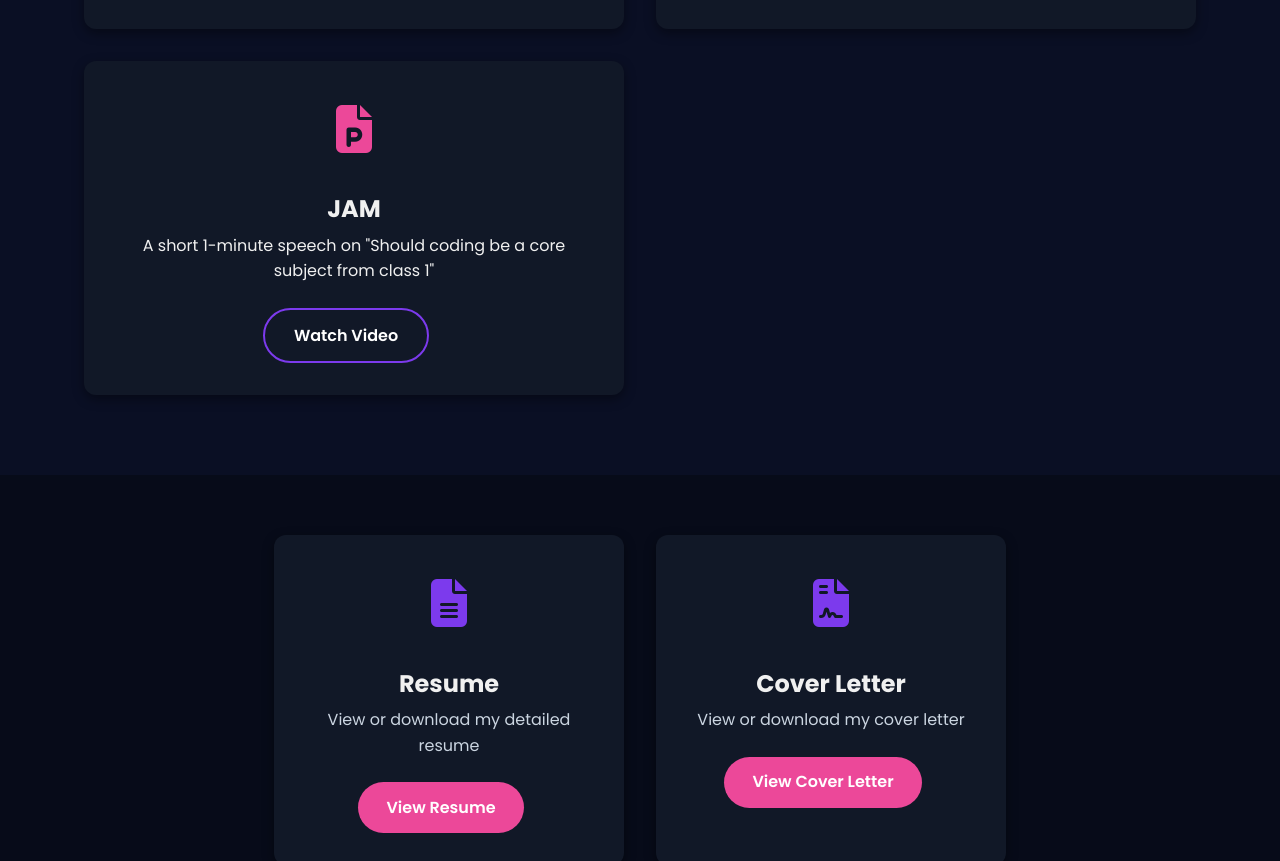
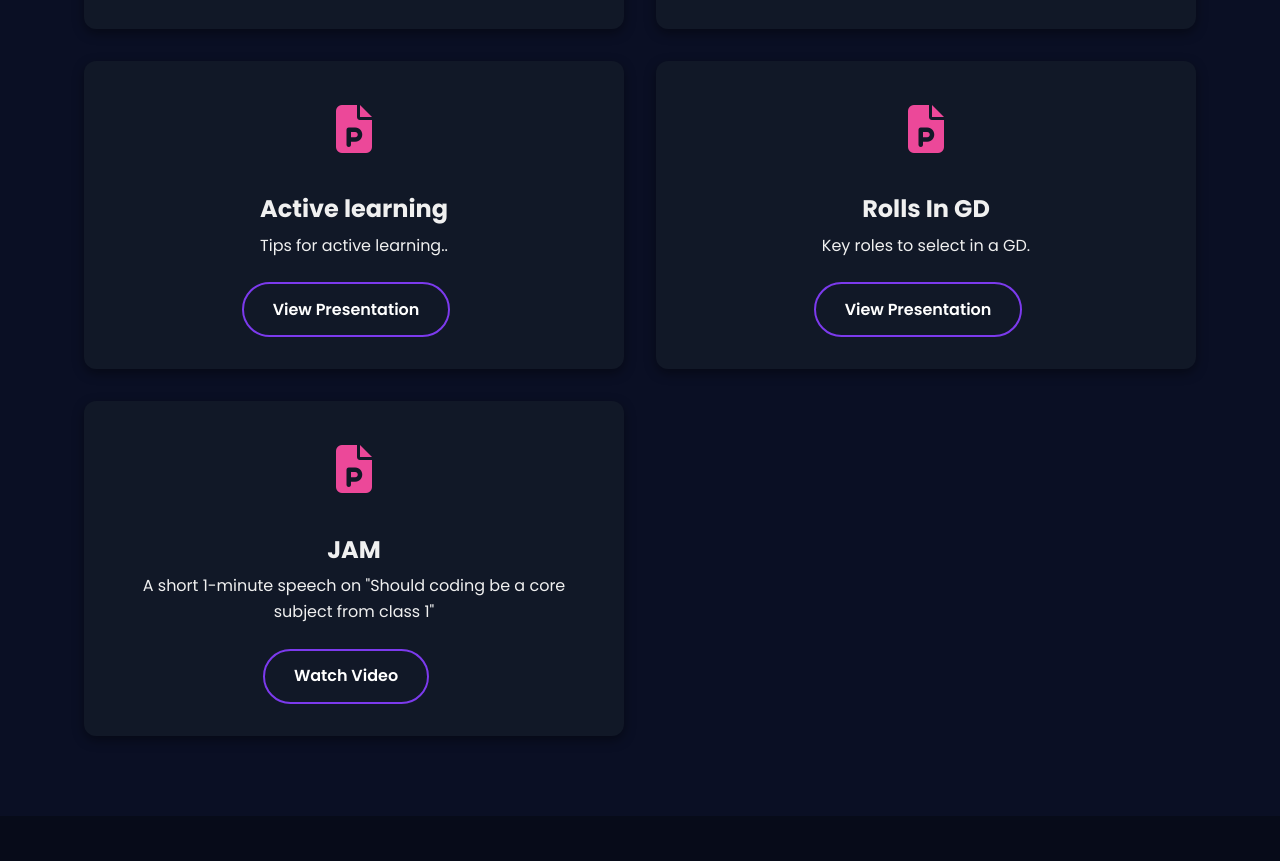
Before and after one commit to vedsaxena6987/E-Folio, a website: page index.html in a window 1280 px wide. Shown: the part 3853-4714 px from the top of the page. Drawn offline with Linux system fonts and the light colour scheme.

Commit message:
active learning/ GD

```diff
--- a/index.html
+++ b/index.html
@@ -321,6 +321,38 @@
   </div>
 </div>
 
+
+<div class="presentation-card" data-ppt="">
+
+  <div class="presentation-details">
+    <div class="presentation-icon">
+      <i class="fas fa-file-powerpoint"></i>
+    </div>
+    <h3>Active learning</h3>
+    <p>Tips for active learning..</p>
+    <div class="presentation-actions">
+
+      <a href="assets/Active learning.pdf" class="btn outline">View Presentation</a>
+    </div>
+  </div>
+</div>
+
+<div class="presentation-card" data-ppt="">
+
+  <div class="presentation-details">
+    <div class="presentation-icon">
+      <i class="fas fa-file-powerpoint"></i>
+    </div>
+    <h3>Rolls In GD</h3>
+    <p>Key roles to select in a GD.</p>
+    <div class="presentation-actions">
+
+      <a href="assets/Rolls in GD.pdf" class="btn outline">View Presentation</a>
+    </div>
+  </div>
+</div>
+
+
 <div class="presentation-card" data-ppt="">
   <div class="presentation-details">
     <div class="presentation-icon">
```
Also changed, not shown: 2 other files.
